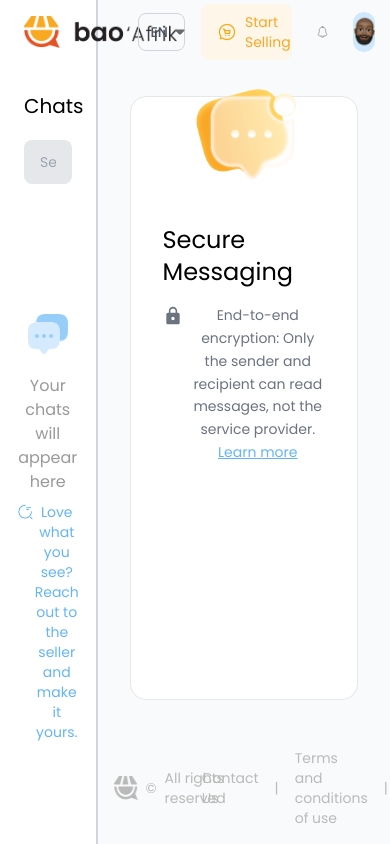
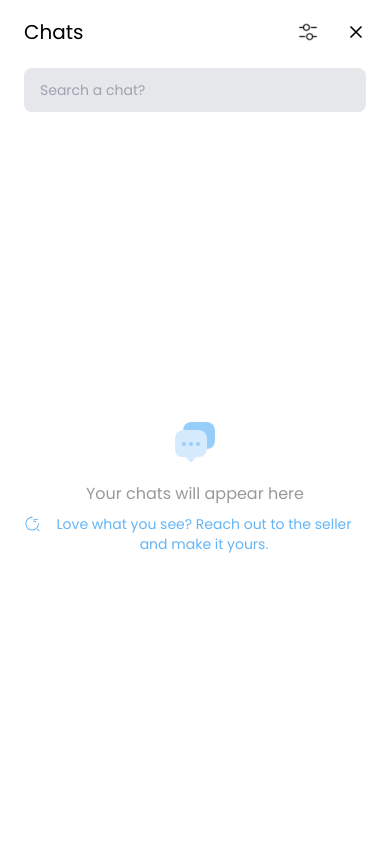
Before and after one commit to Bao-Technologies-and-Travels/BaoAfrik, a React (Create React App) app: page /messages in a window 390 px wide. Built offline with nearby package versions, Linux system fonts and the light colour scheme; the HTML template or start-up script is replaced by a standard one.

Commit message:
Refactor Home, Messages, and UserAccount components for improved layout and responsiveness. Adjust styles for better alignment and visibility across mobile and desktop views, including updates to header sections and button interactions.

```diff
--- a/src/pages/Home.tsx
+++ b/src/pages/Home.tsx
@@ -2038,7 +2038,7 @@ const Home: React.FC = () => {
                         <path fillRule="evenodd" d="M16.707 5.293a1 1 0 010 1.414l-8 8a1 1 0 01-1.414 0l-4-4a1 1 0 011.414-1.414L8 12.586l7.293-7.293a1 1 0 011.414 0z" clipRule="evenodd" />
                       </svg>
                     ) : (
-                      <img
+                    <img
                                     src={bookmarkIcon}
                                     alt="Bookmark"
                                     style={{
--- a/src/pages/Messages.tsx
+++ b/src/pages/Messages.tsx
@@ -1053,13 +1053,13 @@ const Messages: React.FC = () => {
         style={{ display: 'none' }}
       />
       {/* Left Sidebar - Full Height */}
-      <div className="w-1/4 bg-white border-r-2 border-gray-300 flex flex-col h-screen sticky top-0 relative">
+      <div className="w-full md:w-1/4 bg-white md:border-r-2 border-gray-300 flex flex-col h-screen sticky top-0 relative">
         {/* Header */}
         <header className="bg-white">
           <div className="w-full pl-6 pr-4 sm:pl-6 sm:pr-6 lg:pl-6 lg:pr-8">
             <div className="flex items-center justify-between h-16">
-              {/* Left side - Logo and sidebar button */}
-              <div className="flex items-center space-x-36 pr-0">
+              {/* Desktop - Logo and sidebar button */}
+              <div className="hidden md:flex items-center space-x-36 pr-0">
                 <img
                   src={logo}
                   alt="bao'Afrik"
@@ -1072,16 +1072,36 @@ const Messages: React.FC = () => {
                     className="w-5 h-5"
                   />
                 </button>
-        </div>
-      </div>
-    </div>
+              </div>
+
+              {/* Mobile - Chats header with icons */}
+              <div className="flex md:hidden items-center justify-between w-full">
+                <h1 className="text-xl font-normal text-black">Chats</h1>
+                <div className="flex items-center space-x-3">
+                  <button className="p-2 hover:bg-gray-100 rounded">
+                    <img
+                      src={filterIcon}
+                      alt="Filter"
+                      className="w-5 h-5"
+                    />
+                  </button>
+                  <button className="p-2 hover:bg-gray-100 rounded">
+                    <svg className="w-5 h-5 text-black" fill="none" stroke="currentColor" viewBox="0 0 24 24">
+                      <path strokeLinecap="round" strokeLinejoin="round" strokeWidth={2} d="M6 18L18 6M6 6l12 12" />
+                    </svg>
+                  </button>
+                </div>
+              </div>
+            </div>
+          </div>
         </header>
 
         {/* Chats List */}
         <div className="flex-1 flex flex-col">
           {/* Chats Header */}
-          <div className="p-6">
-            <div className="flex items-center justify-between mb-4">
+          <div className="pt-1 px-6 pb-4 md:p-6">
+            {/* Desktop - Chats title and filter */}
+            <div className="hidden md:flex items-center justify-between mb-4">
               <h1 className="text-xl text-black">Chats</h1>
               <button className="p-2 hover:bg-gray-200 rounded">
                 <img
@@ -1092,7 +1112,7 @@ const Messages: React.FC = () => {
               </button>
             </div>
 
-            {/* Search Bar */}
+            {/* Search Bar - visible on all screens */}
             <div className="relative">
               <input
                 type="text"
@@ -1378,7 +1398,7 @@ const Messages: React.FC = () => {
       </div>
 
       {/* Main Content Area */}
-      <div className="flex-1 flex flex-col h-screen overflow-hidden">
+      <div className="hidden md:flex flex-1 flex-col h-screen overflow-hidden">
         {/* Header */}
         <header className="bg-gray-50">
           <div className="w-full pl-6 pr-4 sm:pl-6 sm:pr-6 lg:pl-6 lg:pr-8">
```
Also changed, not shown: src/pages/UserAccount.tsx (indentation only).
